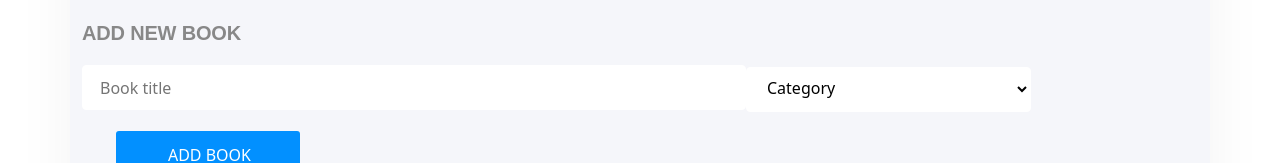
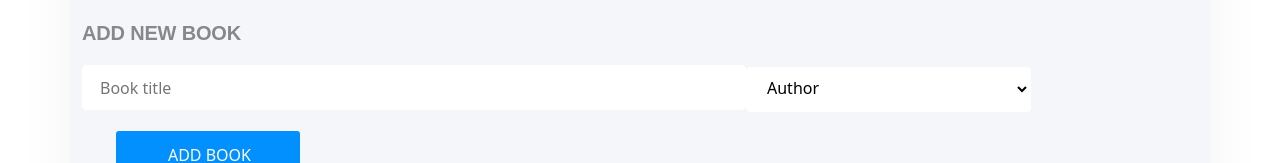
Before and after one commit to kamzzy/bookstore-react, a React (Create React App) app: page / in a window 1280 px wide. Shown: the part 743-906 px from the top of the page. Built offline with nearby package versions, Linux system fonts and the light colour scheme.

Commit message:
status button added

```diff
--- a/src/components/Categories.js
+++ b/src/components/Categories.js
@@ -2,10 +2,7 @@ import React from 'react';
 
 const Categories = () => (
   <>
-    <h2>This is the Categories page</h2>
-    <p>
-      Lorem ipsum dolor sit amet. Est laboriosam consectetur est labore
-    </p>
+    <button type="button" className="status">Check Status</button>
   </>
 );
 export default Categories;
--- a/src/components/NewBook.js
+++ b/src/components/NewBook.js
@@ -6,9 +6,9 @@ const NewBook = () => (
     <form>
       <input type="text" placeholder="Book title" />
       <select>
-        <option>Category</option>
-        <option>Category 1</option>
-        <option>Category 2</option>
+        <option>Author</option>
+        <option>Author 1</option>
+        <option>Author 2</option>
       </select>
       <button type="button" className="addBookBtn">ADD BOOK</button>
     </form>
```
